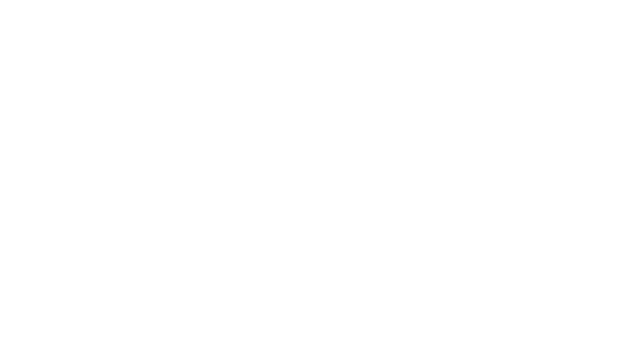
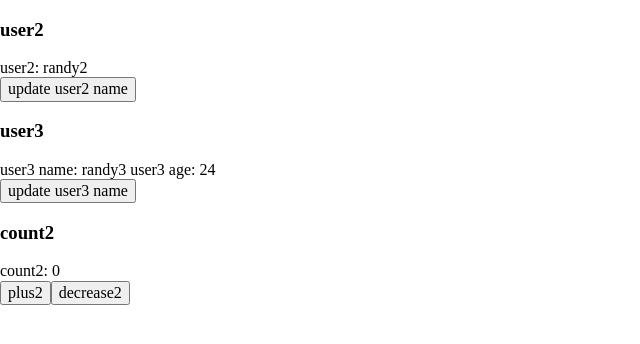
Before and after one commit to maoirving/nuxt3-demo, a Nuxt app: page /demo in a window 1280 px wide. Before the commit this address had no page. Shown: the top 344 px of the page, without its empty margins (0-640 px from the left). Built offline with nearby package versions, Linux system fonts and the light colour scheme.

Commit message:
feat: add demo page

```diff
--- /dev/null
+++ b/pages/demo.vue
@@ -0,0 +1,66 @@
+<template>
+  <div>
+    <h3>user2</h3>
+    <div>user2: {{ user2.name }}</div>
+    <button @click="updateUser2Name">update user2 name</button>
+
+    <h3>user3</h3>
+    <div>user3 name: {{ name }} user3 age: {{ age }}</div>
+    <button @click="updateUser3Name">update user3 name</button>
+
+    <h3>count2</h3>
+    <div>count2: {{ count2 }}</div>
+    <button @click="plus2">plus2</button>
+    <button @click="decrease2">decrease2</button>
+  </div>
+</template>
+
+<script>
+import { defineComponent, reactive, toRefs, isReactive } from 'vue'
+export default defineComponent({
+  setup() {
+    const _user = { name: 'randy2' }
+    const user2 = reactive(_user)
+    const updateUser2Name = () => {
+      // reactive定义的变量可以直接修改
+      user2.name += '!'
+
+      // 原始对象的修改并不会响应式，也就是页面并不会重新渲染
+      // _user.name += "!";
+      // 代理对象被改变的时候，原始对象会被修改
+      // console.log(_user);
+    }
+
+    // 使用toRefs可以响应式解构出来，在模板能直接使用啦。
+    const user3 = reactive({ name: 'randy3', age: 24 })
+    const updateUser3Name = () => {
+      user3.name += '!'
+    }
+
+    // 使用reactive定义基本数据类型会报错
+    const count2 = reactive(0)
+
+    const plus2 = () => {
+      count2.value++
+    }
+    const decrease2 = () => {
+      count2.value--
+    }
+
+    // 检查对象是否是由 reactive 创建的响应式代理。
+    console.log(isReactive(user2)) // true
+    console.log(isReactive(count2)) // false
+
+    return {
+      user2,
+      updateUser2Name,
+      // ...user3, // 直接解构不会有响应式
+      ...toRefs(user3),
+      updateUser3Name,
+      count2,
+      plus2,
+      decrease2,
+    }
+  },
+})
+</script>
--- a/pages/index.vue
+++ b/pages/index.vue
@@ -1,6 +1,5 @@
 <script setup lang="ts">
 import { onClickOutside } from '@vueuse/core'
-import { removeBy } from '~~/lib/utilities/array'
 
 const { x, y } = useMouse()
 
@@ -15,31 +14,15 @@
 const onShowBall = () => {
   ballVisible.value = true
 }
-const arr = [
-  {
-    name: 'mao',
-    age: 44,
-  },
-  {
-    name: 'hello',
-    age: 45,
-  },
-  {
-    name: '33',
-    age: 44,
-  },
-  {
-    name: '33',
-    age: 44,
-  },
-]
-removeBy(arr, { key: 'name', val: '33' }, true)
 </script>
 
 <template>
   <div>
     <h1>{{ title }}</h1>
     <p>mouse: ({{ x }}, {{ y }})</p>
+    <div>
+      <NuxtLink :to="{ name: 'demo' }"> to Demo </NuxtLink>
+    </div>
     <div>
       <NuxtLink :to="{ name: 'example' }"> to Example </NuxtLink>
     </div>
```
